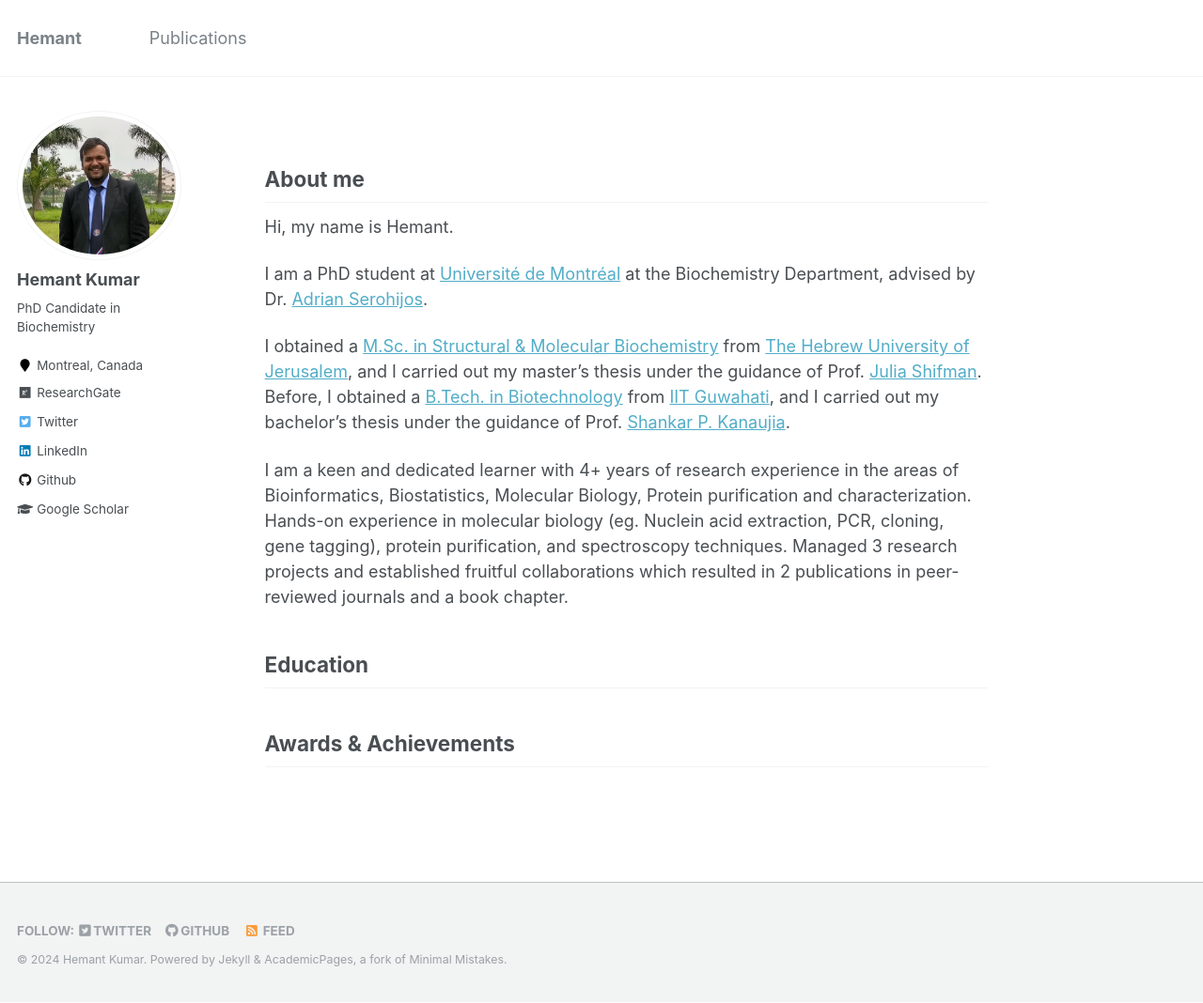
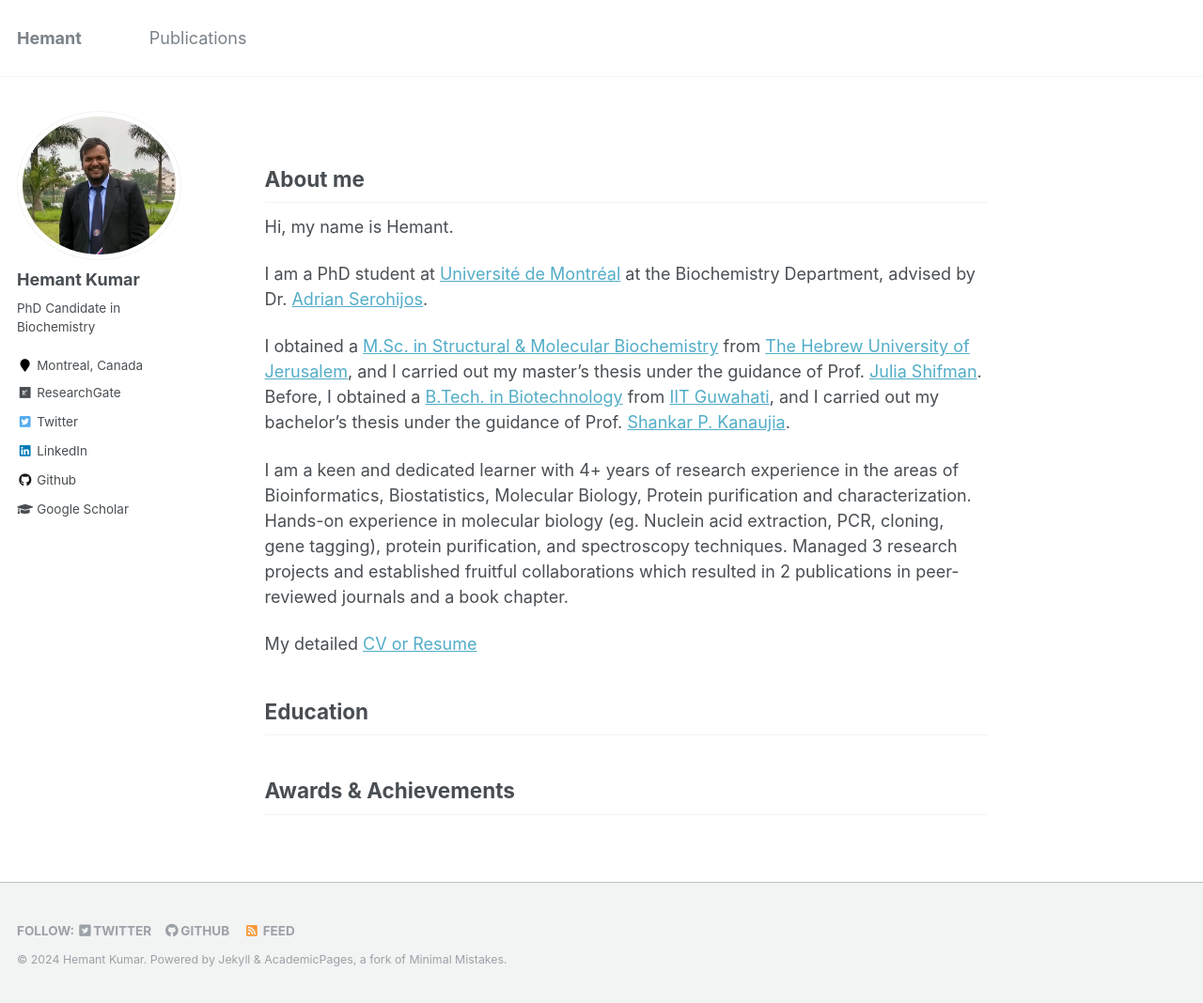
Before and after one commit to hemantkiitg/hemantkiitg.github.io, a Jekyll site: the page built from _pages/about.md, in a window 1280 px wide and 1068 px high. Shown: the whole window at 94% size. Built offline with Jekyll 4.4.1, drawn with Linux system fonts in a browser that asks for light colours.

Commit message:
added cv in about

```diff
--- a/_pages/about.md
+++ b/_pages/about.md
@@ -19,6 +19,8 @@ I obtained a [M.Sc. in Structural & Molecular Biochemistry](https://www.bio.huji
 
 I am a keen and dedicated learner with 4+ years of research experience in the areas of Bioinformatics, Biostatistics, Molecular Biology, Protein purification and characterization. Hands-on experience in molecular biology (eg. Nuclein acid extraction, PCR, cloning, gene tagging), protein purification, and spectroscopy techniques. Managed 3 research projects and established fruitful collaborations which resulted in 2 publications in peer-reviewed journals and a book chapter.
 
+My detailed [CV or Resume](https://drive.google.com/file/d/1kw9TC-wyZTTiBhwBYm9e0Ab7zVWJZTgI/view?usp=drive_link)
+
 ## Education
 
 
```
Also changed, not shown: 1 other file.
